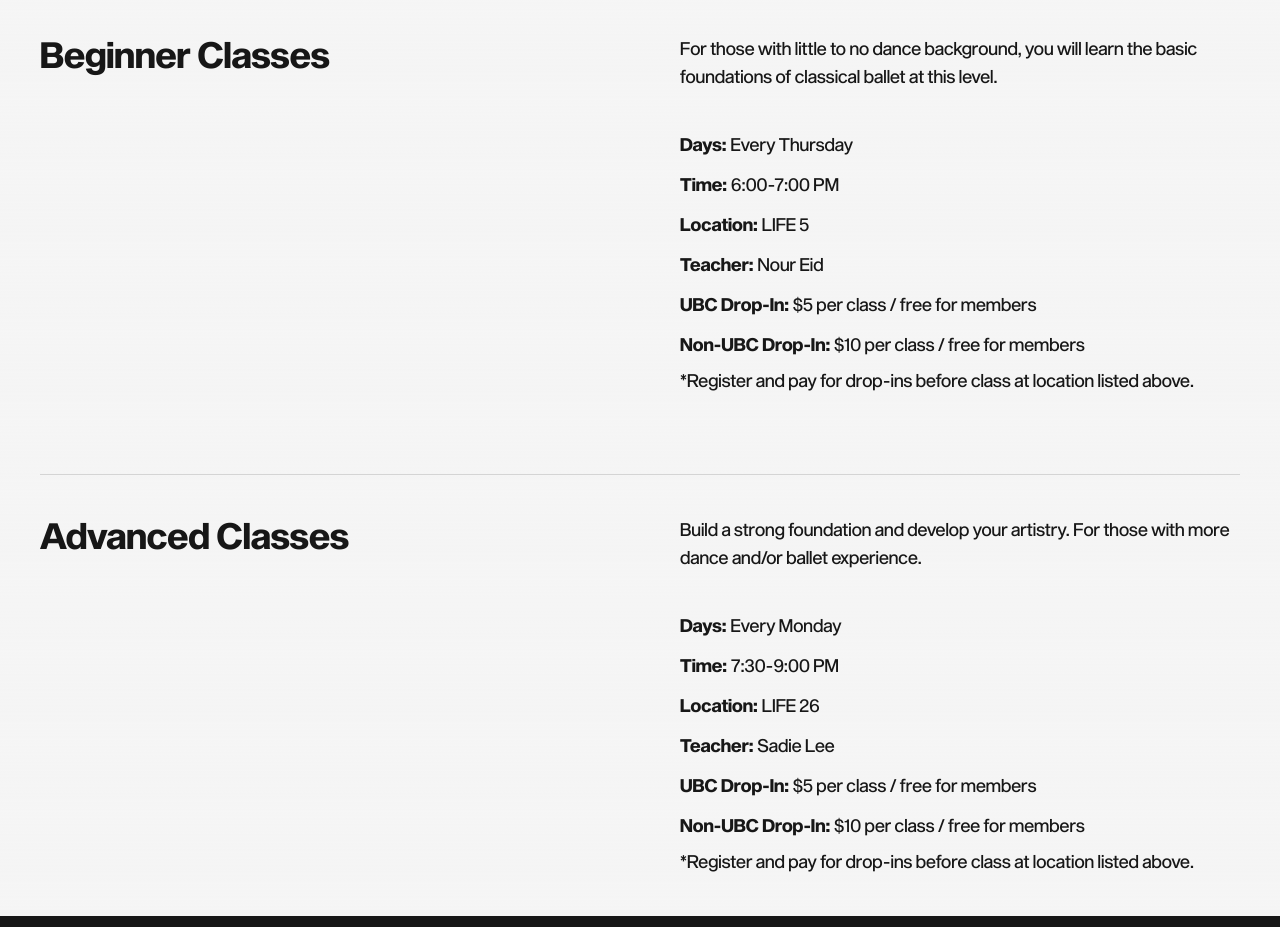
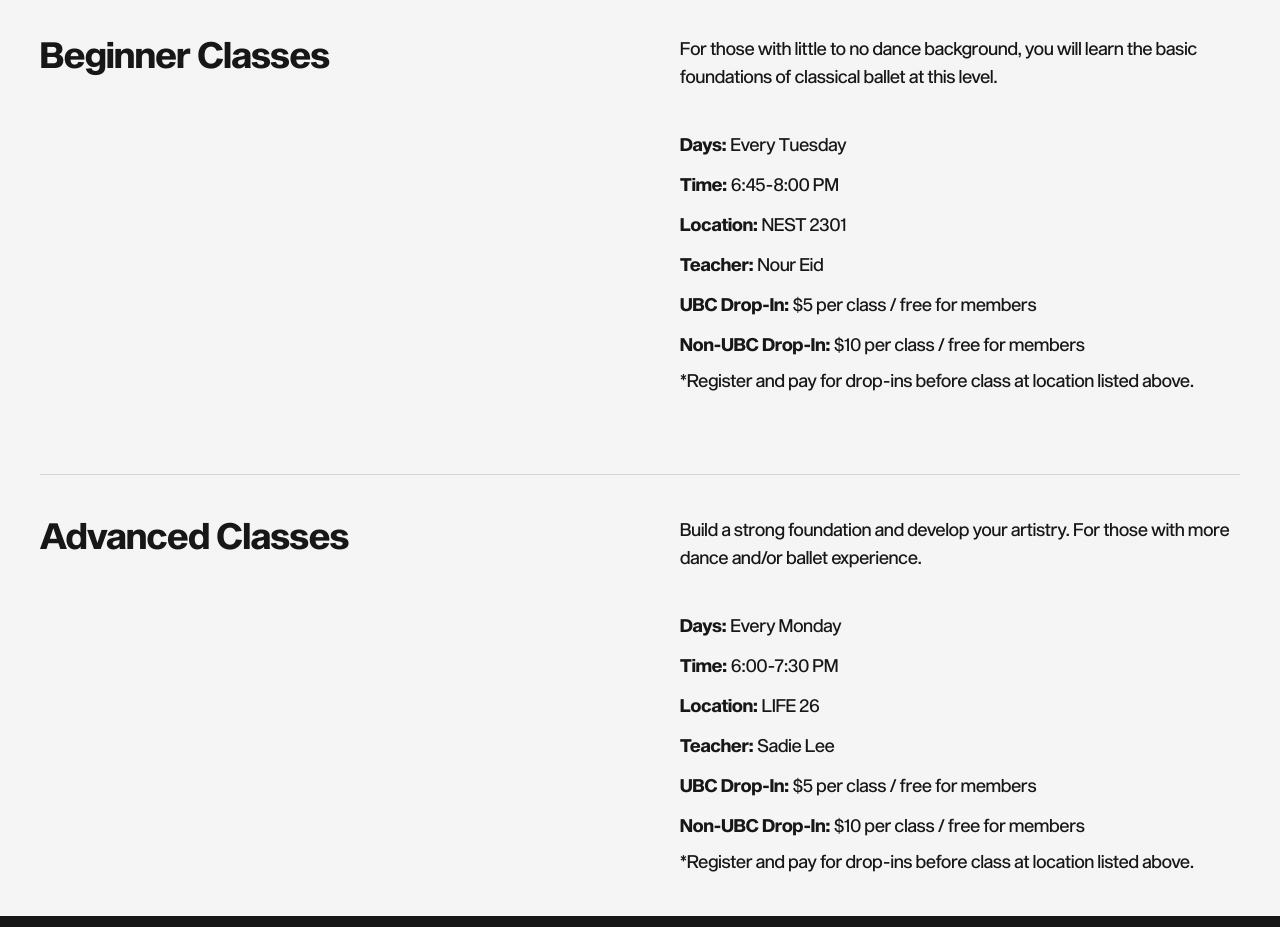
Before and after one commit to leesadie/ubcballet, a Next.js app: page /classes in a window 1280 px wide. Shown: the part 1000-1927 px from the top of the page. Built offline with nearby package versions, Linux system fonts and the light colour scheme.

Commit message:
updated classes for term 2

```diff
--- a/app/classes/ClassesClient2.tsx
+++ b/app/classes/ClassesClient2.tsx
@@ -55,7 +55,7 @@ const ClassesClient2 = () => {
                                 Days:
                             </div>
                             <div className="text-neutral-900 md:text-lg text-base">
-                                Every Thursday
+                                Every Tuesday
                             </div>
                         </div>
                         <div className="flex flex-row mt-3 md:mx-10 mx-6 gap-1">
@@ -63,7 +63,7 @@ const ClassesClient2 = () => {
                                 Time:
                             </div>
                             <div className="text-neutral-900 md:text-lg text-base">
-                                6:00-7:00 PM
+                                6:45-8:00 PM
                             </div>
                         </div>
                         <div className="flex flex-row mt-3 md:mx-10 mx-6 gap-1">
@@ -71,7 +71,7 @@ const ClassesClient2 = () => {
                                 Location:
                             </div>
                             <div className="text-neutral-900 md:text-lg text-base">
-                                LIFE 5
+                                NEST 2301
                             </div>
                         </div>
                         <div className="flex flex-row mt-3 md:mx-10 mx-6 gap-1">
@@ -140,7 +140,7 @@ const ClassesClient2 = () => {
                                 Time:
                             </div>
                             <div className="text-neutral-900 md:text-lg text-base">
-                                7:30-9:00 PM
+                                6:00-7:30 PM
                             </div>
                         </div>
                         <div className="flex flex-row mt-3 md:mx-10 mx-6 gap-1">
```
